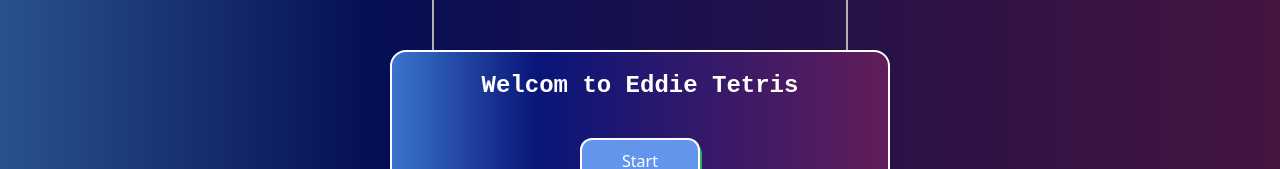
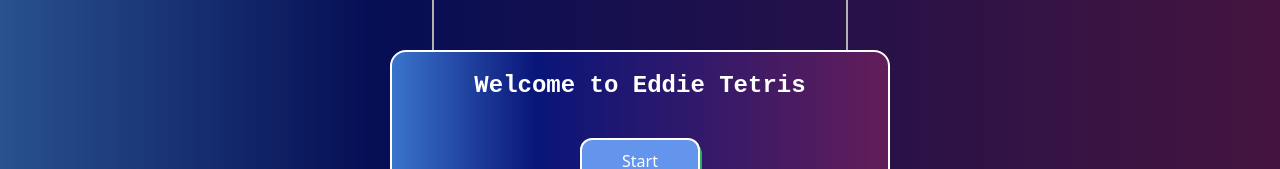
Before and after one commit to eddieonthecode/eddie-tetris, a React (Vite) app: page / in a window 1280 px wide. Shown: the part 273-442 px from the top of the page. Built offline with nearby package versions, Linux system fonts and the light colour scheme.

Commit message:
fix text

```diff
--- a/src/App.tsx
+++ b/src/App.tsx
@@ -12,7 +12,7 @@
     <main className="app w-screen h-screen flex flex-col items-center justify-center">
       {showModalStart && (
         <Modal
-          title="Welcom to Eddie Tetris"
+          title="Welcome to Eddie Tetris"
           okText="Start"
           onOk={() => {
             setShowModalStart(false);
```
